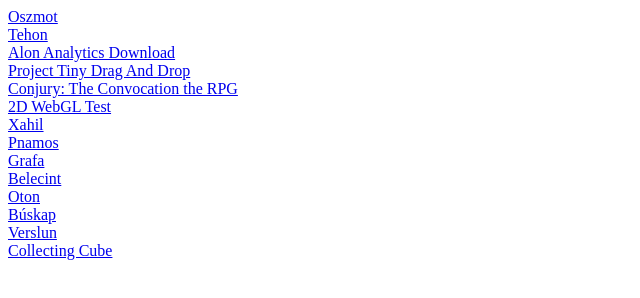
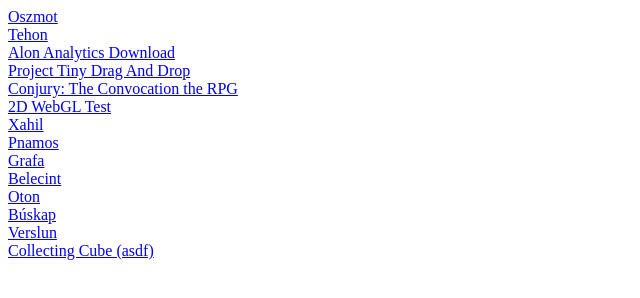
Before and after one commit to JesseRahikainen/JesseRahikainen.github.io, a plain HTML site: page index.html in a window 1280 px wide. Shown: the full height of the page, 0-640 px from the left. Drawn offline with Linux system fonts and the light colour scheme.

Commit message:
Add marker

```diff
--- a/index.html
+++ b/index.html
@@ -17,6 +17,6 @@
 		<a href="Oton/index.html">Oton</a><br>
 		<a href="Búskap/búskap_rules.pdf">Búskap</a><br>
 		<a href="Verslun/Verslun.pdf">Verslun</a><br>
-		<a href="ld58-CollectingCube-web/index.html">Collecting Cube</a><br>
+		<a href="ld58-CollectingCube-web/index.html">Collecting Cube (asdf)</a><br>
 	</body>
 </html>
```
